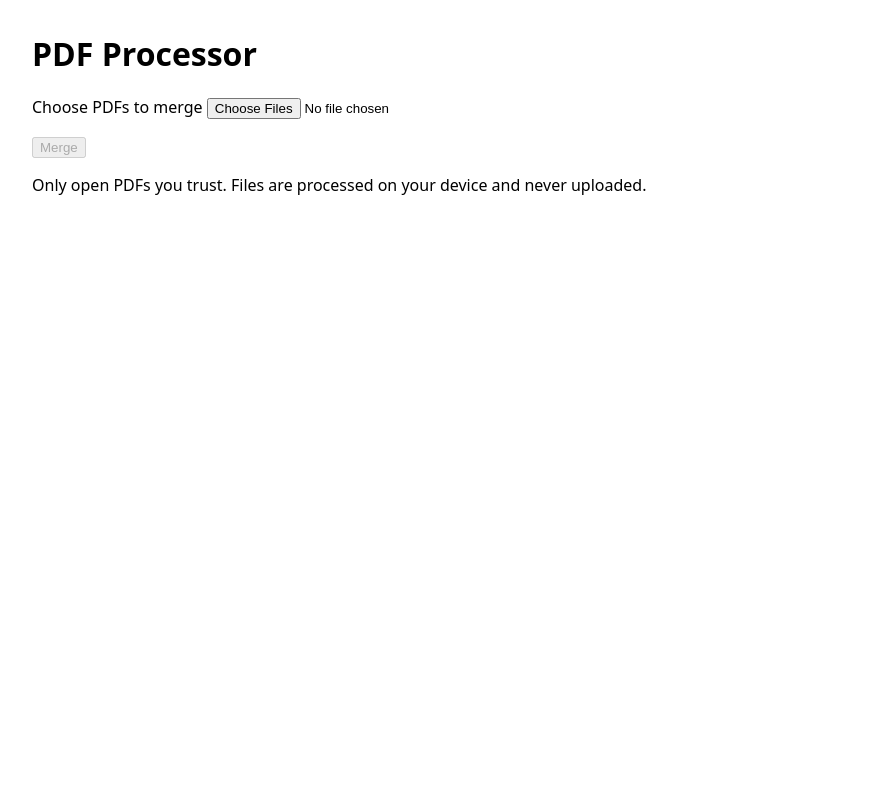
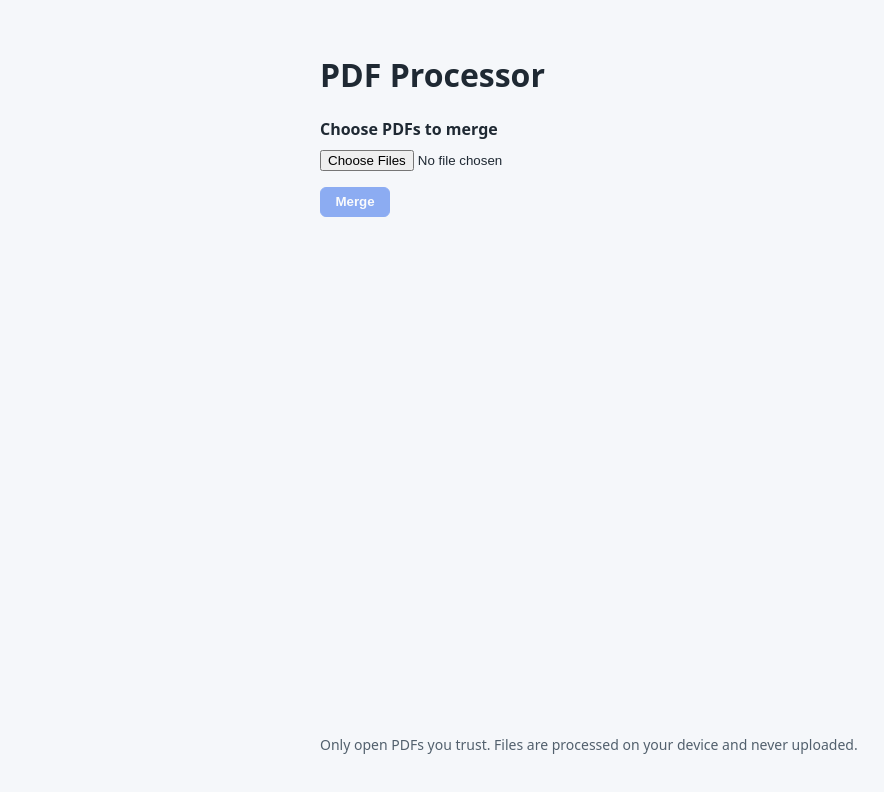
Before and after one commit to jono1762/pdf-processor, a website built with Vite: page index.html in a window 1280 px wide. Shown: the whole page, without its empty margins (0-884 px from the left). Built offline with nearby package versions, Linux system fonts and the light colour scheme.

Commit message:
Add basic styling.

```diff
--- a/src/style.css
+++ b/src/style.css
@@ -1,4 +1,82 @@
 body {
   font-family: system-ui, sans-serif;
-  margin: 2rem;
+  color: #1f2933;
+  background: #f5f7fa;
+  margin: 0;
+  padding: 2rem 1rem;
+  /* Make the page at least as tall as the window, as a column, so the footer
+     can sit at the bottom when there is little content */
+  min-height: 100vh;
+  box-sizing: border-box;
+  display: flex;
+  flex-direction: column;
 }
+
+/* A centred column that stays readable on wide screens */
+main,
+footer {
+  /* width: 100% is needed because auto side margins stop a flex item stretching */
+  width: 100%;
+  max-width: 40rem;
+  margin: 0 auto;
+}
+
+/* main takes all the spare height, which pushes the footer to the bottom */
+main {
+  flex: 1;
+}
+
+label {
+  display: block;
+  margin-bottom: 0.5rem;
+  font-weight: 600;
+}
+
+#file-list {
+  list-style: none;
+  padding: 0;
+  margin: 1rem 0;
+}
+
+/* File name on the left, Remove button pushed to the right */
+#file-list li {
+  display: flex;
+  justify-content: space-between;
+  align-items: center;
+  padding: 0.5rem 0.75rem;
+  margin-bottom: 0.5rem;
+  background: white;
+  border: 1px solid #d9e2ec;
+  border-radius: 0.375rem;
+}
+
+button {
+  padding: 0.4rem 0.9rem;
+  border: 1px solid #9aa5b1;
+  border-radius: 0.375rem;
+  background: white;
+  cursor: pointer;
+}
+
+#merge-button {
+  background: #2563eb;
+  border-color: #2563eb;
+  color: white;
+  font-weight: 600;
+}
+
+button:disabled {
+  opacity: 0.5;
+  cursor: not-allowed;
+}
+
+#message {
+  color: #b91c1c;
+  font-weight: 600;
+}
+
+footer {
+  margin-top: 3rem;
+  font-size: 0.875rem;
+  color: #52606d;
+}
```
